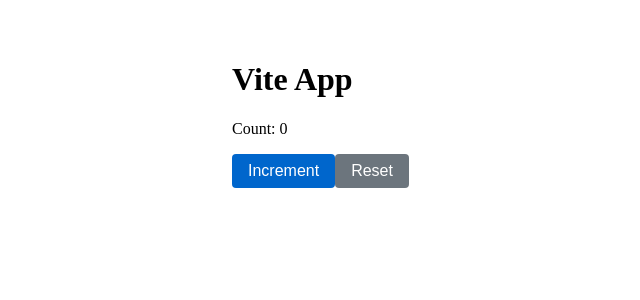
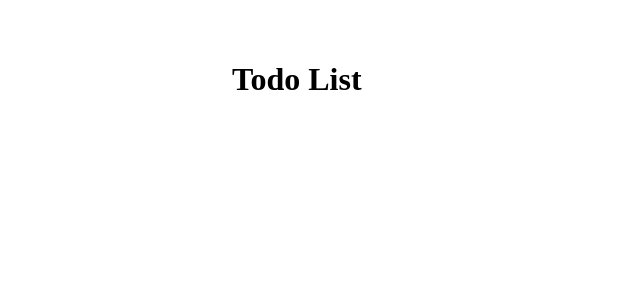
Before and after one commit to nikbrunner/template-react-vite-vitest, a React (Vite) app: page / in a window 1280 px wide. Shown: the top 300 px of the page, without its empty margins (108-748 px from the left). Built offline with nearby package versions, Linux system fonts and the light colour scheme.

Commit message:
chore: update App to render TodoList component

```diff
--- a/src/App.tsx
+++ b/src/App.tsx
@@ -1,21 +1,10 @@
-import { useState } from "react";
-
 import styles from "./App.module.css";
-import { Button } from "./components/Button/Button";
+import { TodoList } from "./components/TodoList/TodoList";
 
 export function App() {
-    const [count, setCount] = useState(0);
-
     return (
         <main className={styles.app}>
-            <h1>Vite App</h1>
-            <p>Count: {count}</p>
-            <div className={styles.buttons}>
-                <Button onClick={() => setCount(c => c + 1)}>Increment</Button>
-                <Button variant="secondary" onClick={() => setCount(0)}>
-                    Reset
-                </Button>
-            </div>
+            <TodoList />
         </main>
     );
 }
```
Also changed, not shown: 1 other file (tests, documents, lock files or other folders).
